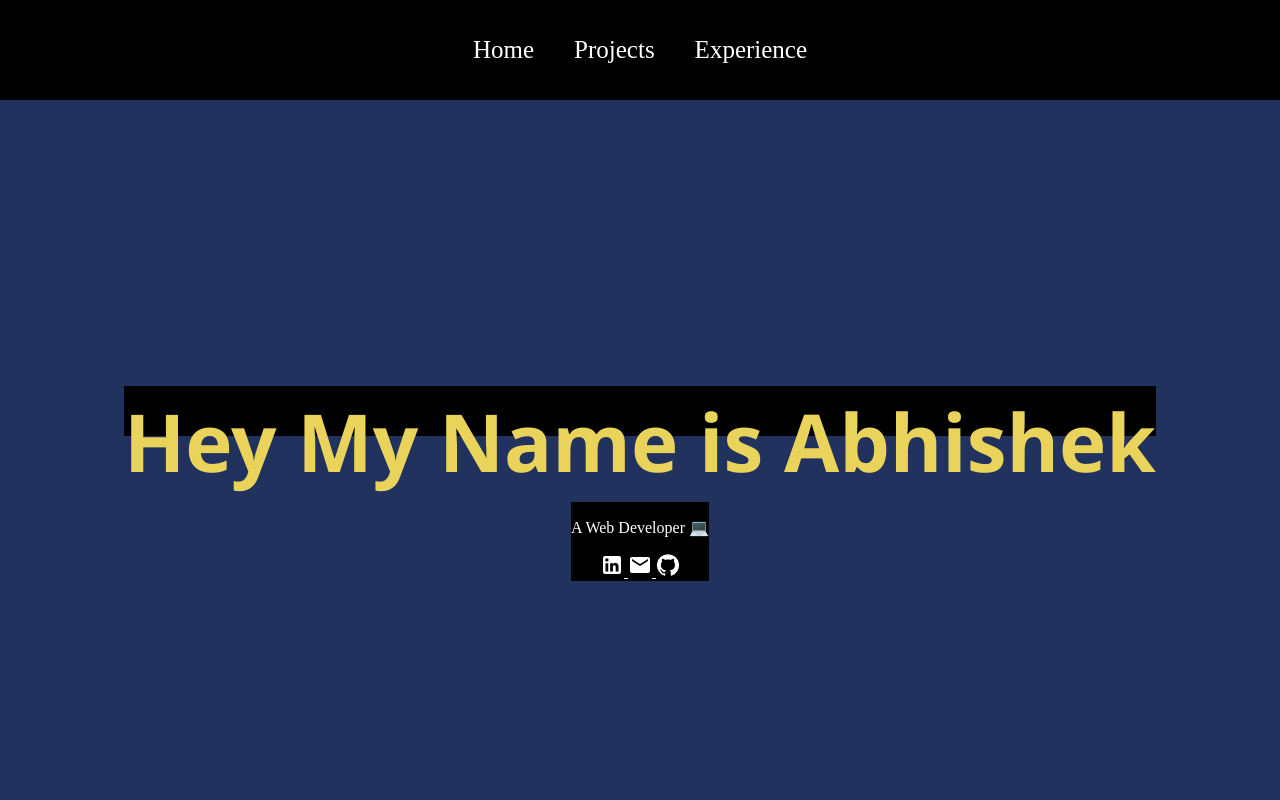
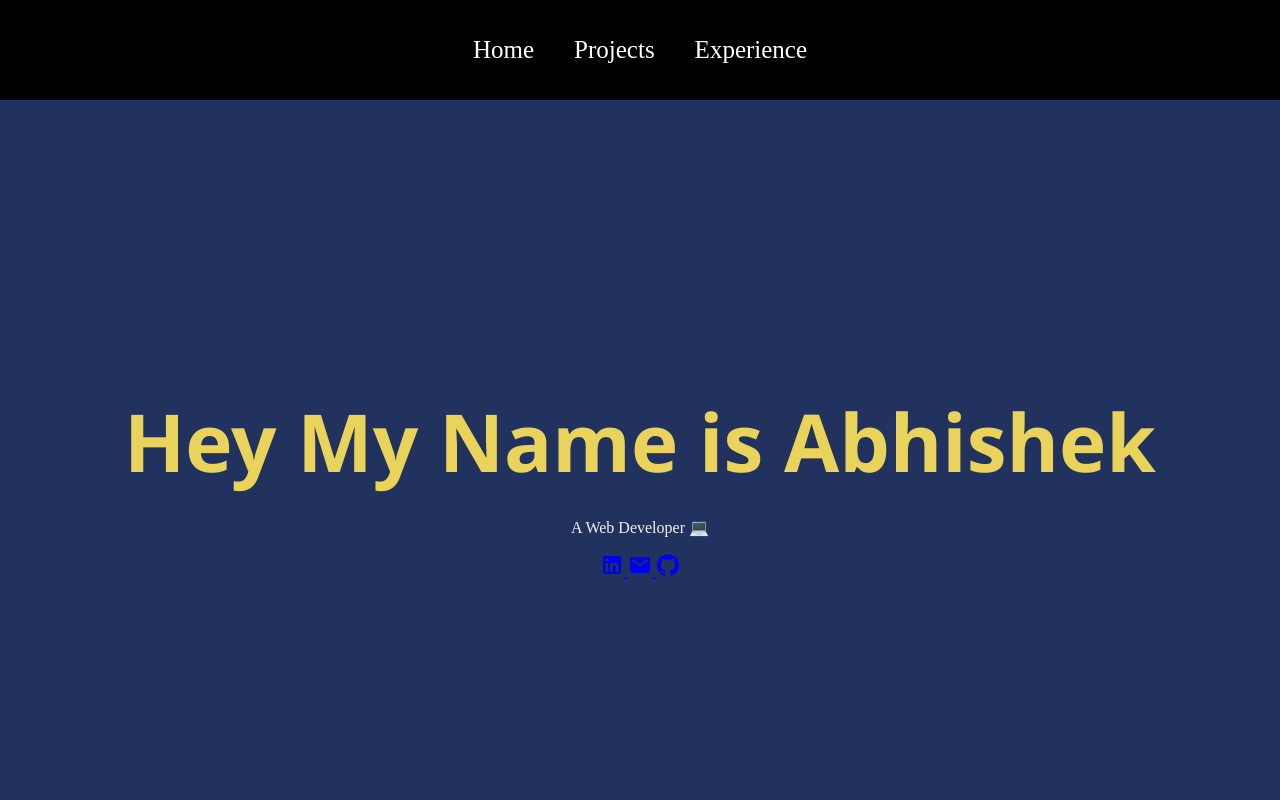
Before and after one commit to kunwarabhi7/portfolio, a React (Create React App) app: page / in a window 1280 px wide. Shown: the top 800 px of the page. Built offline with nearby package versions, Linux system fonts and the light colour scheme.

Commit message:
fix background

```diff
--- a/src/App.css
+++ b/src/App.css
@@ -6,8 +6,3 @@ body {
   padding: 0;
   margin: 0;
 }
-
-* {
-  background-color: black;
-  color: white;
-}
```
